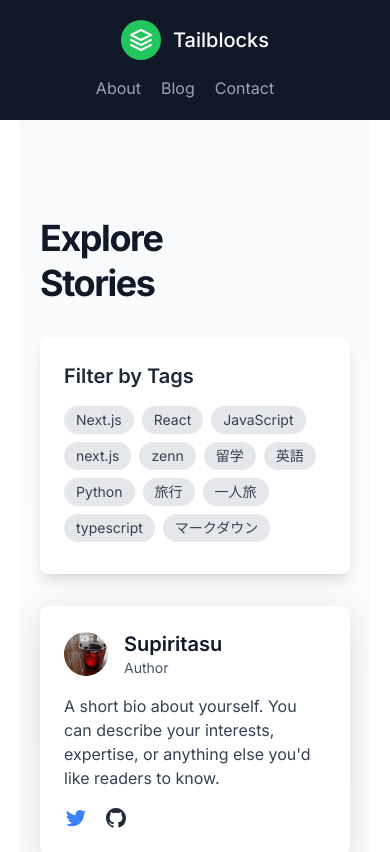
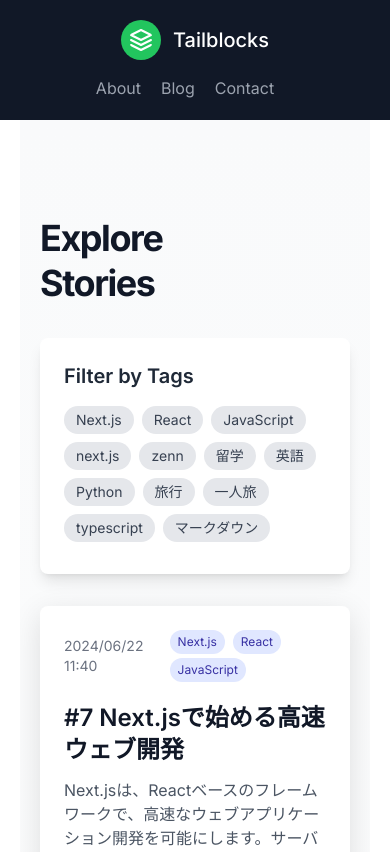
Before and after one commit to supiritasu/NextTech-Journal, a Next.js app: page /posts in a window 390 px wide. Shown: the top 852 px of the page. Built offline with nearby package versions, Linux system fonts and the light colour scheme.

Commit message:
細かな修正

```diff
--- a/src/app/_components/author.tsx
+++ b/src/app/_components/author.tsx
@@ -12,7 +12,7 @@ type AuthorProps = {
 
 const Author: React.FC<AuthorProps> = ({ name, picture, bio, twitter, github }) => {
   return (
-    <div className="bg-white p-6 rounded-lg shadow-md mt-8">
+    <div className="hidden md:block bg-white p-6 rounded-lg shadow-md mt-8">
       <div className="flex items-center mb-4">
       <Image
         src={picture}
--- a/src/app/_components/bloglist.tsx
+++ b/src/app/_components/bloglist.tsx
@@ -95,10 +95,10 @@ export function BlogList({ posts }: Props) {
               {paginatedPosts.map((post) => (
                 <div key={post.slug} className="bg-white p-6 rounded-lg shadow-md hover:shadow-lg transition-shadow duration-300">
                 <div className="flex items-center mb-4">
-                  <div className="text-sm text-gray-500 mr-4">{post.date}</div>
+                  <div className="text-sm text-gray-500 mb-1 mr-4">{post.date}</div>
                   <div className="flex flex-wrap">
                     {post.tags.map(tag => (
-                      <span key={tag} className="text-xs bg-indigo-100 text-indigo-800 px-2 py-1 rounded-full mr-2">
+                      <span key={tag} className="text-xs mb-1 bg-indigo-100 text-indigo-800 px-2 py-1 rounded-full mr-2">
                         {tag}
                       </span>
                     ))}
```
